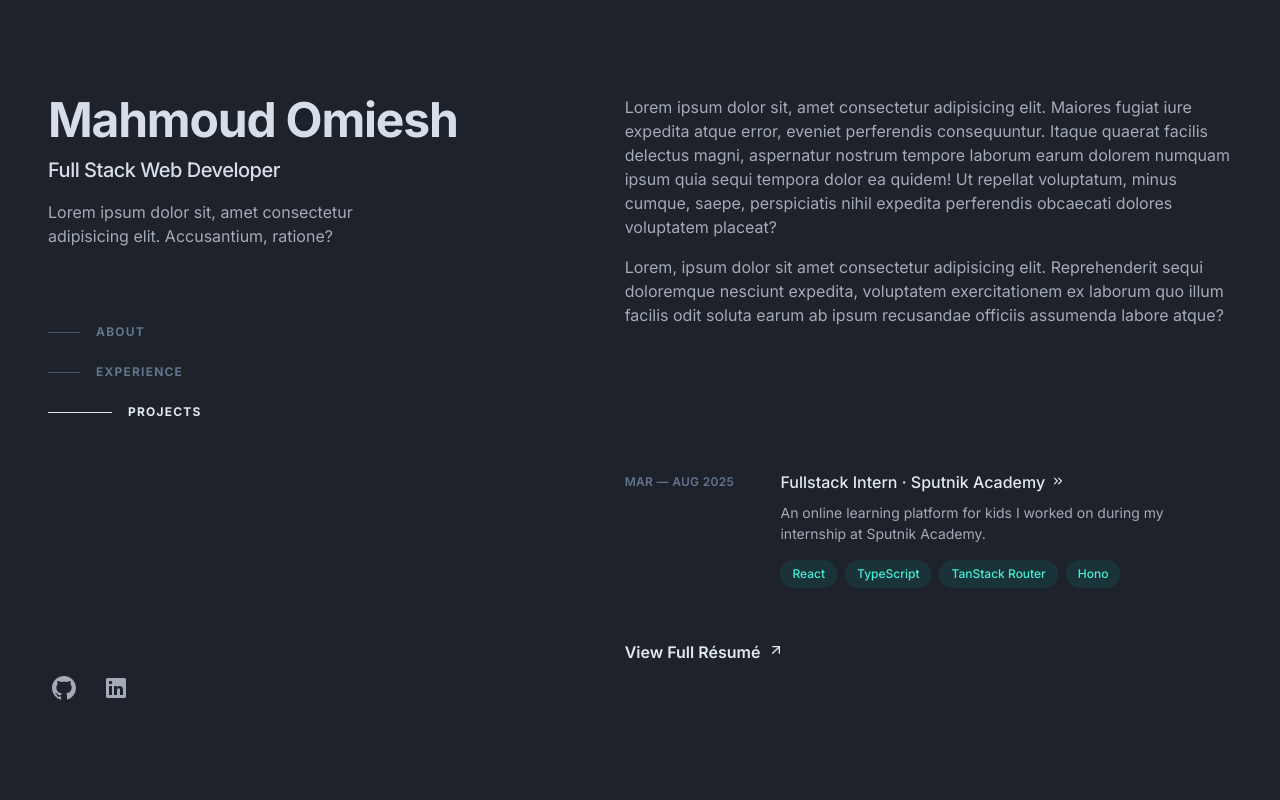
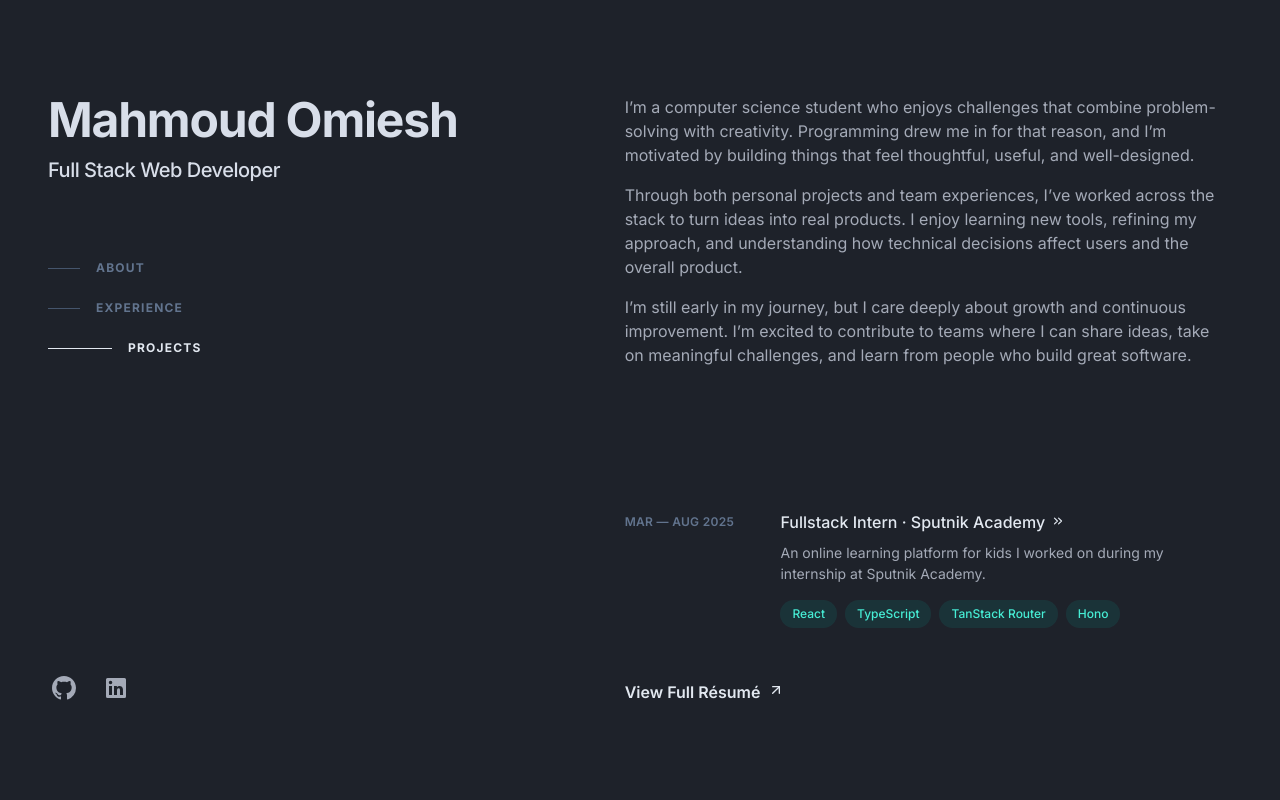
Before and after one commit to MahmoudOmiesh/portfolio, a Next.js app: page / in a window 1280 px wide. Shown: the top 800 px of the page. Built offline with nearby package versions, Linux system fonts and the light colour scheme.

Commit message:
refactor: changed about text

```diff
--- a/src/app/(home)/_components/about.tsx
+++ b/src/app/(home)/_components/about.tsx
@@ -5,19 +5,24 @@ export function About() {
     <Section id="about" label="About">
       <div className="text-muted-foreground space-y-4">
         <p>
-          Lorem ipsum dolor sit, amet consectetur adipisicing elit. Maiores
-          fugiat iure expedita atque error, eveniet perferendis consequuntur.
-          Itaque quaerat facilis delectus magni, aspernatur nostrum tempore
-          laborum earum dolorem numquam ipsum quia sequi tempora dolor ea
-          quidem! Ut repellat voluptatum, minus cumque, saepe, perspiciatis
-          nihil expedita perferendis obcaecati dolores voluptatem placeat?
+          I’m a computer science student who enjoys challenges that combine
+          problem-solving with creativity. Programming drew me in for that
+          reason, and I’m motivated by building things that feel thoughtful,
+          useful, and well-designed.
         </p>
 
         <p>
-          Lorem, ipsum dolor sit amet consectetur adipisicing elit.
-          Reprehenderit sequi doloremque nesciunt expedita, voluptatem
-          exercitationem ex laborum quo illum facilis odit soluta earum ab ipsum
-          recusandae officiis assumenda labore atque?
+          Through both personal projects and team experiences, I’ve worked
+          across the stack to turn ideas into real products. I enjoy learning
+          new tools, refining my approach, and understanding how technical
+          decisions affect users and the overall product.
+        </p>
+
+        <p>
+          I’m still early in my journey, but I care deeply about growth and
+          continuous improvement. I’m excited to contribute to teams where I can
+          share ideas, take on meaningful challenges, and learn from people who
+          build great software.
         </p>
       </div>
     </Section>
--- a/src/components/header.tsx
+++ b/src/components/header.tsx
@@ -45,10 +45,10 @@ export function Header() {
         <h2 className="mt-3 text-lg font-medium tracking-tight sm:text-xl">
           Full Stack Web Developer
         </h2>
-        <p className="text-muted-foreground mt-4 max-w-xs leading-normal">
+        {/* <p className="text-muted-foreground mt-4 max-w-xs leading-normal">
           Lorem ipsum dolor sit, amet consectetur adipisicing elit. Accusantium,
           ratione?
-        </p>
+        </p> */}
 
         <Navbar />
       </div>
@@ -114,9 +114,8 @@ function Navbar() {
           }
         });
 
-        const [nextActiveHref] = [...visibleSections.entries()].sort(
-          (a, b) => b[1] - a[1],
-        )[0] ?? [];
+        const [nextActiveHref] =
+          [...visibleSections.entries()].sort((a, b) => b[1] - a[1])[0] ?? [];
 
         if (nextActiveHref) {
           setActiveHref(nextActiveHref);
@@ -127,7 +126,8 @@ function Navbar() {
         const nearestPassedSection = sectionElements
           .filter(
             (sectionElement) =>
-              sectionElement.getBoundingClientRect().top - activationOffset <= 0,
+              sectionElement.getBoundingClientRect().top - activationOffset <=
+              0,
           )
           .sort(
             (a, b) =>
```
